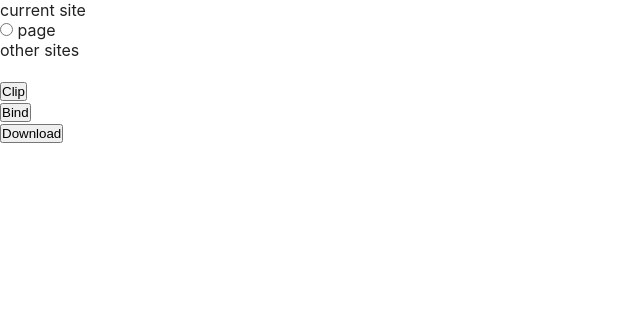
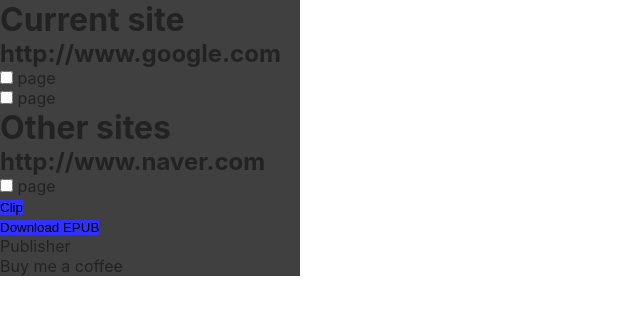
Before and after one commit to janggomgeun/publisher, a website built with webpack: page public/popup.html in a window 1280 px wide. Shown: the whole page, without its empty margins (0-640 px from the left). Built offline with nearby package versions, Linux system fonts and the light colour scheme; some packages are replaced by stand-ins of ours; files whose address does not match are found by name.

Commit message:
Reset popup

```diff
--- a/public/popup.html
+++ b/public/popup.html
@@ -1,23 +1,36 @@
 <!DOCTYPE html>
 <html lang="en">
   <head>
-    <meta charset="UTF-8">
+    <meta charset="UTF-8" />
     <title>Binder</title>
     <link rel="stylesheet" href="popup.css" />
+    <link rel="stylesheet" href="../src/popup.css" />
   </head>
   <body>
     <div id="app">
+      <div class="main-layout">
         <div>
-      <div>
-        <div>current site</div>
-        <ol>
-          <li><span><input type="radio" name="" id=""> page</span></li>
+          <div id="currentSite">
+            <h1>Current site</h1>
+            <h2>http://www.google.com</h2>
+            <ol id="currentSitepages">
+              <li>
+                <span><input type="checkbox" name="" /> page</span>
+              </li>
+              <li>
+                <span><input type="checkbox" name="" /> page</span>
+              </li>
             </ol>
           </div>
-      <div>
-        <div>other sites</div>
+          <div id="otherSites">
+            <h1>Other sites</h1>
             <ol>
-          <li></li>
+              <h2>http://www.naver.com</h2>
+              <ol id="otherSitePages">
+                <li>
+                  <span><input type="checkbox" name="" /> page</span>
+                </li>
+              </ol>
             </ol>
           </div>
         </div>
@@ -25,10 +38,21 @@
           <button id="clipPageBtn">Clip</button>
         </div>
         <div>
+          <button id="downloadEpubBtn">Download EPUB</button>
+        </div>
+        <div hidden>
+          <button>EPUB</button>
+        </div>
+        <div hidden>
           <button id="bindBtn">Bind</button>
         </div>
+        <div hidden>
+          <button id="downloadBtn">Download</button>
+        </div>
         <div>
-      <button id="downloadBtn">Download</button>
+          <div>Publisher</div>
+          <div>Buy me a coffee</div>
+        </div>
       </div>
     </div>
     <script src="popup.js"></script>
--- a/src/popup.css
+++ b/src/popup.css
@@ -13,3 +13,39 @@
     sans-serif;
   color: #222;
 }
+
+.main-layout {
+  background-color: #404040;
+  width: 300px;
+}
+
+.sites-layout {
+  flex: auto;
+}
+
+button {
+  background: transparent;
+  box-shadow: 0px 0px 0px transparent;
+  border: 0px solid transparent;
+  text-shadow: 0px 0px 0px transparent;
+}
+
+button:hover {
+  background: transparent;
+  box-shadow: 0px 0px 0px transparent;
+  border: 0px solid transparent;
+  text-shadow: 0px 0px 0px transparent;
+}
+
+button:active {
+  outline: none;
+  border: none;
+}
+
+button:focus {
+  outline: 0;
+}
+
+button {
+  background-color: #3030ff;
+}
```
Lines whose indentation alone changed are shown as unchanged.
